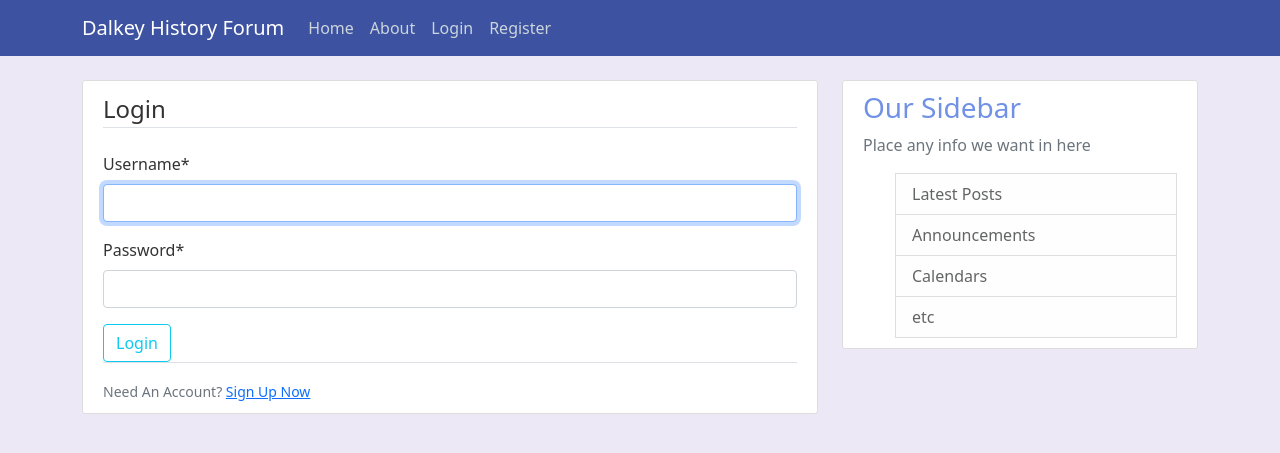
After one commit to amyhastings/dalkeyhistoryforum, a Django app: page /login/ in a window 1280 px wide. The commit adds this page. Shown: the top 453 px of the page. Run offline with Django 4.2, Linux system fonts and the light colour scheme; some libraries are stand-ins or nearby versions.

Commit message:
Added user registration and authentication

```diff
--- a/dalkeyhistoryforum/dalkeyhistoryforum/urls.py
+++ b/dalkeyhistoryforum/dalkeyhistoryforum/urls.py
@@ -1,7 +1,12 @@
 from django.contrib import admin
 from django.urls import path, include
+from users import views as user_views
+from django.contrib.auth import views as auth_views
 
 urlpatterns = [
     path('admin/', admin.site.urls),
+    path('register/', user_views.register, name='register'),
     path('', include('forum.urls')),
+    path('login/', auth_views.LoginView.as_view(template_name='users/login.html'), name='login'),
+    path('logout/', auth_views.LogoutView.as_view(template_name='users/logout.html'), name='logout'),
 ]
--- a/dalkeyhistoryforum/forum/templates/forum/base.html
+++ b/dalkeyhistoryforum/forum/templates/forum/base.html
@@ -28,8 +28,15 @@
             </div>
             <!-- Navbar Right Side -->
             <div class="navbar-nav">
-              <a class="nav-item nav-link" href="#">Login</a>
-              <a class="nav-item nav-link" href="#">Register</a>
+              {% if user.is_authenticated %}
+                <form action="{% url 'logout' %}" method="POST" class="form-inline">
+                    {% csrf_token %}
+                    <button type="submit" class="btn btn-link nav-item nav-link py-0">Logout</button>
+                </form>
+              {% else %}
+                <a class="nav-item nav-link" href="{% url 'login' %}">Login</a>
+                <a class="nav-item nav-link" href="{% url 'register' %}">Register</a>
+              {% endif %}
             </div>
           </div>
         </div>
@@ -39,6 +46,13 @@
     <main role="main" class="container">
       <div class="row">
         <div class="col-md-8">
+          {% if messages %}
+            {% for message in messages %}
+              <div class="alert alert-{{ message.tags }}">
+                {{ message }}
+              </div>
+            {% endfor %}
+          {% endif %}
           {% block content %}
           {% endblock %}
         </div>
--- /dev/null
+++ b/dalkeyhistoryforum/users/admin.py
@@ -0,0 +1,3 @@
+from django.contrib import admin
+
+# Register your models here.
--- /dev/null
+++ b/dalkeyhistoryforum/users/apps.py
@@ -0,0 +1,6 @@
+from django.apps import AppConfig
+
+
+class UsersConfig(AppConfig):
+    default_auto_field = 'django.db.models.BigAutoField'
+    name = 'users'
--- /dev/null
+++ b/dalkeyhistoryforum/users/models.py
@@ -0,0 +1,3 @@
+from django.db import models
+
+# Create your models here.
--- /dev/null
+++ b/dalkeyhistoryforum/users/templates/users/login.html
@@ -0,0 +1,22 @@
+{% extends "forum/base.html" %}
+{% load crispy_forms_tags %}
+{% block content %}
+    <div class="content-section">
+        <form method="POST">
+            {% csrf_token %}
+            <fieldset class="form-group">
+                <legend class="border-bottom mb-4">Login</legend>
+
+                {{ form|crispy }}
+            </fieldset>
+            <div class="form-group">
+                <button class="btn btn-outline-info" type="submit">Login</button>
+            </div>
+        </form>
+        <div class="border-top pt-3">
+            <small class="text-muted">
+                Need An Account? <a class="ml-2" href="{% url 'register' %}">Sign Up Now</a>
+            </small>
+        </div>
+    </div>
+{% endblock content %}
--- /dev/null
+++ b/dalkeyhistoryforum/users/tests.py
@@ -0,0 +1,3 @@
+from django.test import TestCase
+
+# Create your tests here.
```
Also changed, not shown: dalkeyhistoryforum/dalkeyhistoryforum/settings.py (+9 -0 lines), dalkeyhistoryforum/users/forms.py (added, +21 -0 lines), dalkeyhistoryforum/users/templates/users/logout.html (added, +9 -0 lines), dalkeyhistoryforum/users/templates/users/register.html (added, +12 -0 lines), dalkeyhistoryforum/users/views.py (added, +15 -0 lines), dalkeyhistoryforum/users/__init__.py (added), dalkeyhistoryforum/users/migrations/__init__.py (added).
